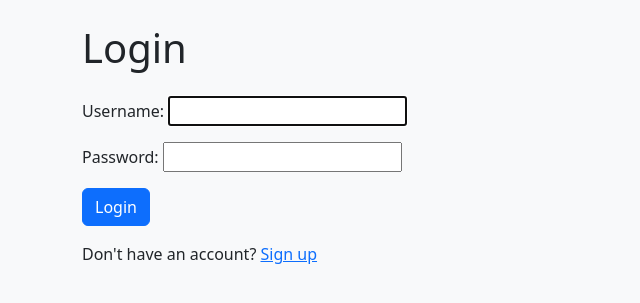
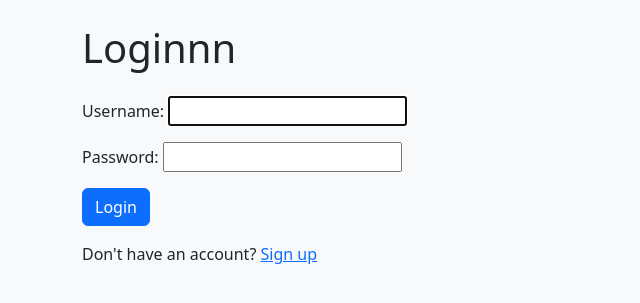
Before and after one commit to Riyadeshma/BankingSystem, a Django app: page /login/ in a window 1280 px wide. Shown: the part 56-359 px from the top of the page, without its empty margins (0-640 px from the left). Run offline with Django 5.2, Linux system fonts and the light colour scheme; parts of the project's set-up code (start-up, migrations or seed data) failed here and were passed over.

Commit message:
done chnges

```diff
--- a/accounts/templates/accounts/login.html
+++ b/accounts/templates/accounts/login.html
@@ -3,7 +3,7 @@
 {% block title %}Login{% endblock %}
 
 {% block content %}
-    <h1 class="mb-4">Login</h1>
+    <h1 class="mb-4">Loginnn</h1>
 
     <form method="POST" class="w-50">
         {% csrf_token %}
```
